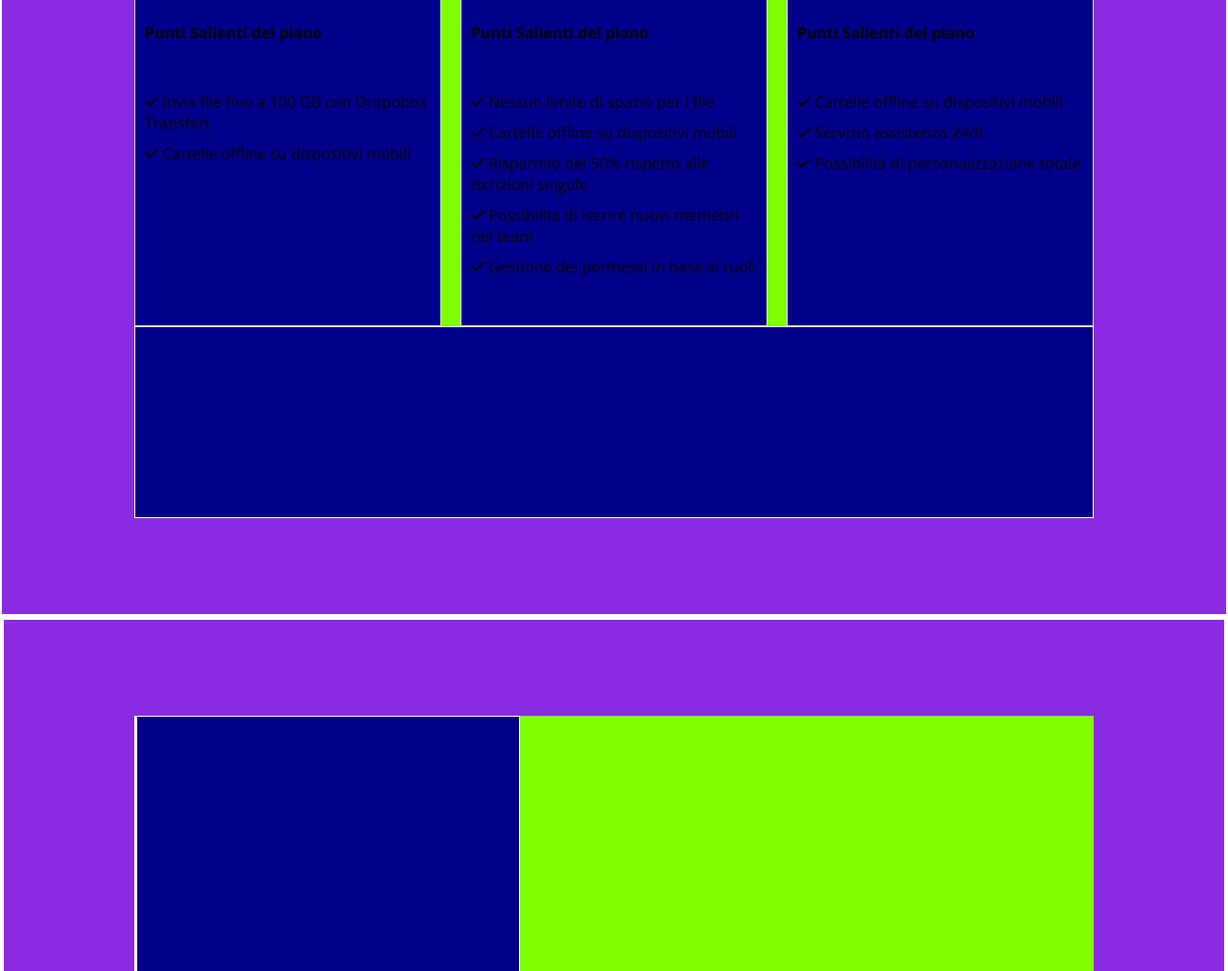
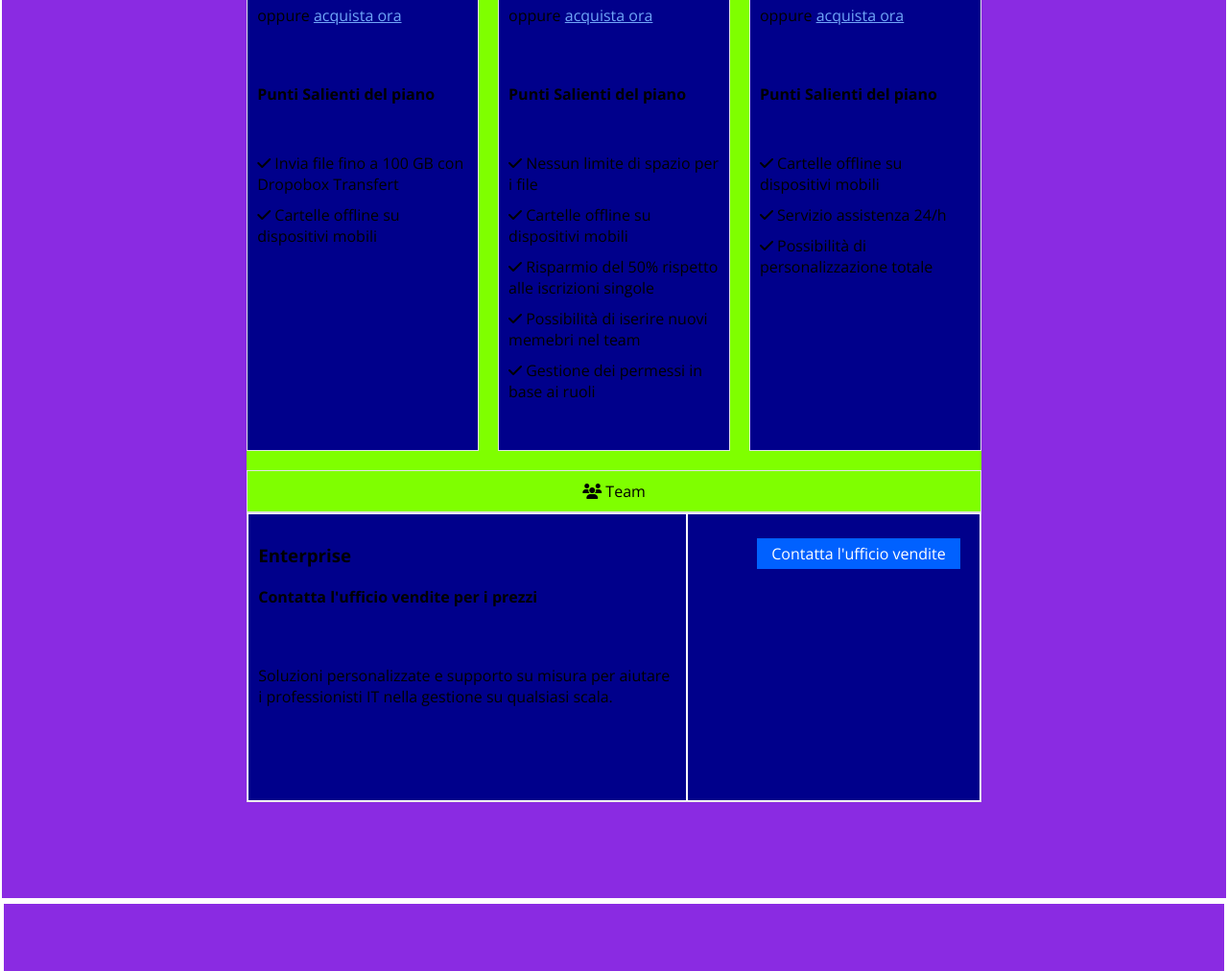
Before and after one commit to ginevrabotrugno/htmlcss-dropbox, a plain HTML site: page index.html in a window 1280 px wide. Shown: the part 1368-2380 px from the top of the page at 96% size. Drawn offline with nearby package versions, Linux system fonts and the light colour scheme.

Commit message:
fixed first section

```diff
--- a/css/style.css
+++ b/css/style.css
@@ -34,7 +34,7 @@ a.default {
 }
 
 .container {
-    max-width: 1000px;
+    width: 60%;
     margin: 100px auto;
 
     /* debug */
@@ -51,6 +51,7 @@ a.default {
 }
 
 .col-60 {
+    width: 60%;
     /* debug */
     background-color: darkblue;
     border: solid 1px white;
@@ -150,7 +151,7 @@ ul.row {
 }
 
 .col-60 img {
-    max-width: 700px;
+    max-width: 100%;
 }
 
 
@@ -200,6 +201,10 @@ main section {
     text-align: center;
 }
 
+.plan.title  {
+    padding: 20px 10px;
+}
+
 .plan.title > * {
     display: block;
 }
@@ -218,13 +223,19 @@ main section {
 }
 
 .enterprise {
-    width: 100%;
+    margin-top: 20px;
+}
 
-    /* debug */
-    min-height: 200px;
-    background-color: darkblue;
-    border: solid 1px white;
+.enterprise .plan.title > * {
+    padding: 10px 0;
+}
 
+.enterprise .free-trial {
+    text-align: right;
+}
+
+.bottom-info {
+    margin-top: 40px;
 }
 
 .wrapper {
--- a/index.html
+++ b/index.html
@@ -95,9 +95,8 @@
     <!-- contenuto principale -->
     <main id="purchase">
 
-
+        <!-- trova il piano che fa per te  -->
         <section>
-            <!-- trova il piano che fa per te  -->
             <div class="container">
                 <h2>
                     Trova il piano business che fa per te
@@ -183,10 +182,12 @@
                                 </li>
                                 <li class="detail">
                                     <i class="fa-solid fa-folder"></i>
-                                    Tutto lo spazio di cui hai bisogno
+                                    Tutto lo spazio di cui ha bisogno il tuo team
                                 </li>
                                 <li class="detail">
-                                    <i class="fa-solid fa-share-nodes"></i>                                    Sofisticate funzioni di controllo e per tenere al sicuro tutti i file del tuo team
+                                    <i class="fa-solid fa-share-nodes"></i>
+
+                                    Funzioni di controllo e per tenere al sicuro tutti i file del team
                                 </li>
                             </ul>
                             <div class="free-trial">
@@ -243,10 +244,11 @@
                                 </li>
                                 <li class="detail">
                                     <i class="fa-solid fa-folder"></i>
-                                    Soluzioni personalizzabili
+                                    Soluzioni personalizzabili per la tua azienda
                                 </li>
                                 <li class="detail">
-                                    <i class="fa-solid fa-share-nodes"></i>                                    Assistenza personalizzata per una gestione su larga scala
+                                    <i class="fa-solid fa-share-nodes"></i>
+                                    Assistenza personalizzata per una gestione su larga scala
                                 </li>
                             </ul>
                             <div class="free-trial">
@@ -281,13 +283,29 @@
 
                 <!-- enterprise -->
                 <div class="enterprise">
-                    <h6>
-                        <!-- team -->
-                    </h6>
+                    <div class="plan option bordered">
+                        <i class="fa-solid fa-users"></i>
+                        <span>Team</span>
+                    </div>
 
-                    <div class="row">
-                        <di class="col-50"></di>
-                        <di class="col-50"></di>
+                    <div class="row bordered">
+                        <di class="col-60">
+                            <div class="plan title">
+                                <h3>Enterprise</h3>
+                                <span><strong>Contatta l'ufficio vendite per i prezzi</strong></span>
+                                <span class="bottom-info">
+                                    Soluzioni personalizzate e supporto su misura per aiutare i professionisti IT nella gestione su qualsiasi scala.
+                                </span>
+
+                            </div>
+
+                        </di>
+                        <di class="col-40">
+                            <div class="free-trial">
+                                <a href="#" class="button">Contatta l'ufficio vendite</a>
+                            </div>
+                            <div>
+                        </di>
                     </div>
 
                 </div>
```
